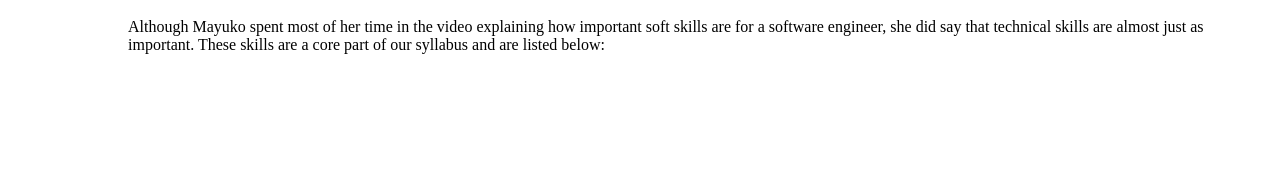
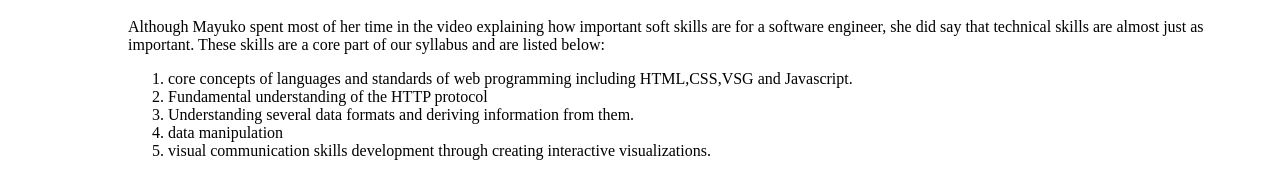
Before and after one commit to zaid-100/homework, a plain HTML site: page index.html in a window 1280 px wide. Shown: the part 766-942 px from the top of the page. Before the commit the page ends 836 px from the top, so only its background shows below. Drawn offline with Linux system fonts and the light colour scheme.

Commit message:
Update index.html

```diff
--- a/index.html
+++ b/index.html
@@ -30,3 +30,9 @@
   <li> <h4> Technical Skills </h4> </li>
   <p> Although Mayuko spent most of her time in the video explaining how important soft skills are for a software engineer, she did say that
     technical skills are almost just as important. These skills are a core part of our syllabus and are listed below: </p>
+  <ol>
+    <li> core concepts of languages and standards of web programming including HTML,CSS,VSG and Javascript.</li>
+    <li> Fundamental understanding of the HTTP protocol </li>
+    <li> Understanding several data formats and deriving information from them.</li>
+    <li> data manipulation </li>
+    <li> visual communication skills development through creating interactive visualizations. </li>
```
